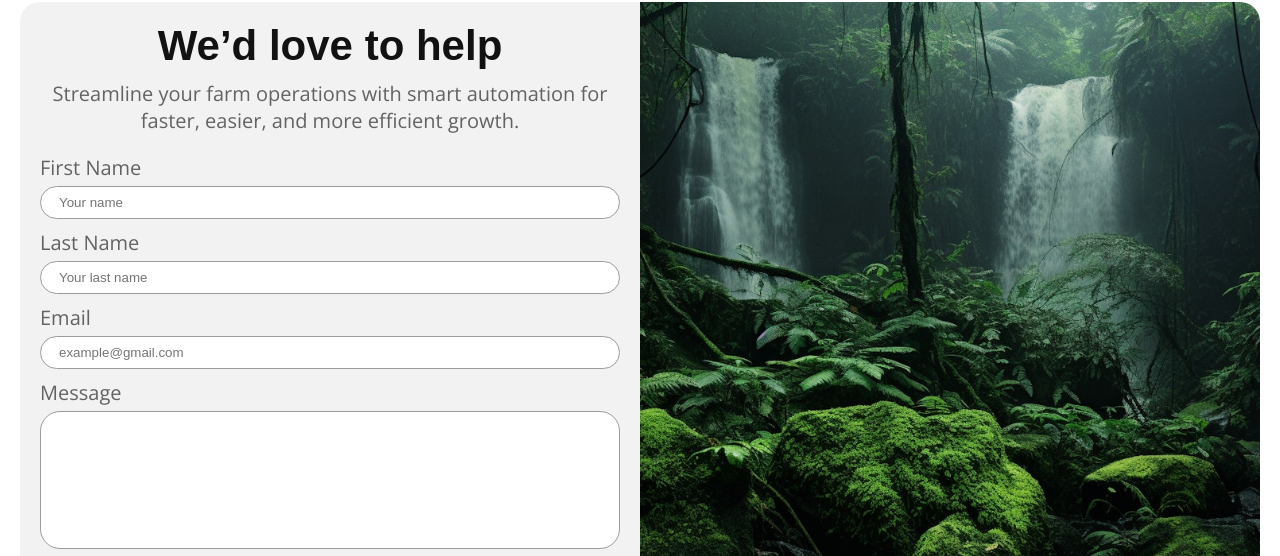
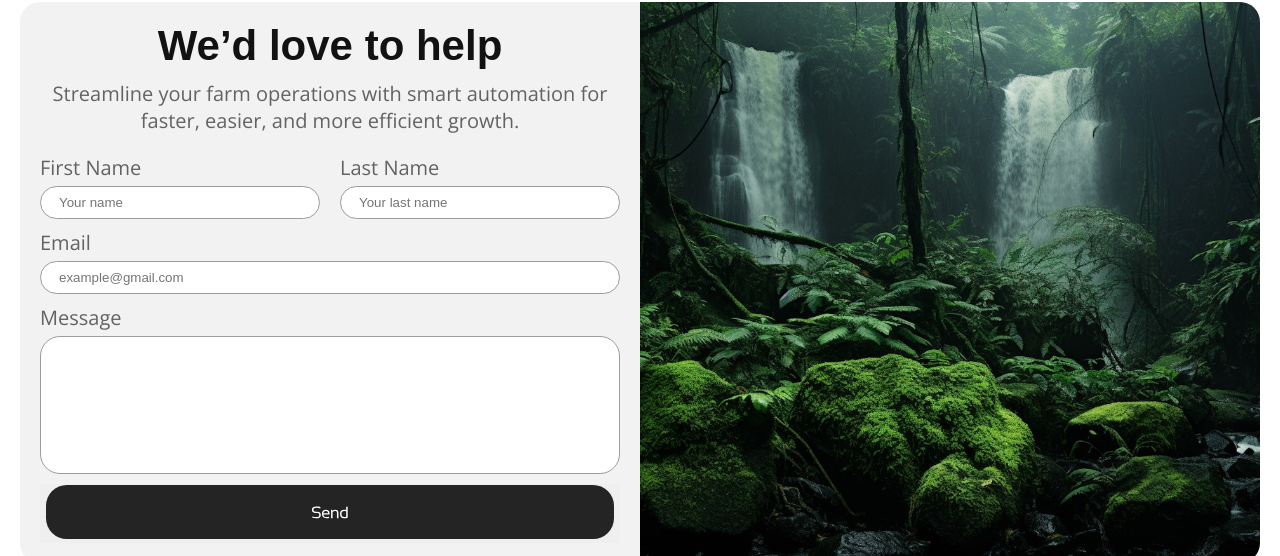
Before and after one commit to Hishamkool/Progbiz-Biosynthesis, a plain HTML site: page index.html in a window 1280 px wide. Shown: the part 3915-4471 px from the top of the page. Drawn offline with nearby package versions, Linux system fonts and the light colour scheme; a web font is replaced by a local one.

Commit message:
contact section done for mobile , tab ,desktop

```diff
--- a/index.html
+++ b/index.html
@@ -218,10 +218,21 @@
         <form action="#" class="contact-form">
             <h2>We’d love to help</h2>
             <p>Streamline your farm operations with smart automation for faster, easier, and more efficient growth.</p>
-            <label class="label-style-p" for="first-name">First Name</label>
+            <!--  <label class="label-style-p" for="first-name">First Name</label>
             <input type="text" id="first-name" name="first-name" placeholder="Your name" required>
             <label class="label-style-p" for="last-name">Last Name</label>
-            <input type="text" id="last-name" name="last-name" placeholder="Your last name">
+            <input type="text" id="last-name" name="last-name" placeholder="Your last name"> -->
+            <div class="name-row">
+                <div class="name-field">
+                    <label class="label-style-p" for="first-name">First Name</label>
+                    <input type="text" id="first-name" name="first-name" placeholder="Your name" required>
+                </div>
+                <div class="name-field">
+                    <label class="label-style-p" for="last-name">Last Name</label>
+                    <input type="text" id="last-name" name="last-name" placeholder="Your last name">
+                </div>
+            </div>
+
             <label class="label-style-p" for="email">Email</label>
             <input type="email" name="email" id="email" placeholder="example@gmail.com">
             <label class="label-style-p" for="message">Message</label>
--- a/styles.css
+++ b/styles.css
@@ -454,6 +454,10 @@ figure {
     flex-direction: column;
     padding: 20px;
     background-color: var(--grey-colour-200);
+}
+.contact .contact-form .name-row .name-field{
+    display: flex;
+    flex-direction: column;
 }
 
 /* heading style */
@@ -952,5 +956,18 @@ figure {
         order: 3;
     }
 
+    /* Contact section  */
+    /* First & Last Name side by side in desktop */
+    .contact-form .name-row {
+        display: flex;
+        gap: 20px;
+        /* spacing between inputs */
+    }
+
+    .contact-form .name-row .name-field {
+        flex: 1;
+        display: flex;
+        flex-direction: column;
+    }
 
 }
```
